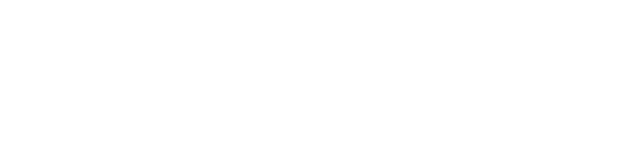
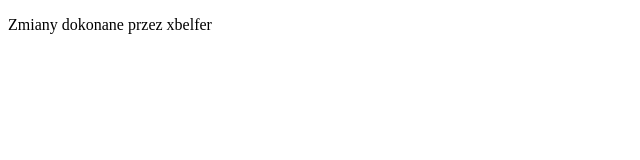
Before and after one commit to msulejczak/MyWeb, a plain HTML site: page index.html in a window 1280 px wide. Shown: the whole page, without its empty margins (0-640 px from the left). Drawn offline with Linux system fonts and the light colour scheme.

Commit message:
Add css by xbelfer

```diff
--- /dev/null
+++ b/css/style.css
@@ -0,0 +1,3 @@
+p{
+    color:red;
+}
--- a/index.html
+++ b/index.html
@@ -7,6 +7,6 @@
     <title>Document</title>
 </head>
 <body>
-
+    <p>Zmiany dokonane przez xbelfer</p>
 </body>
 </html>
```
